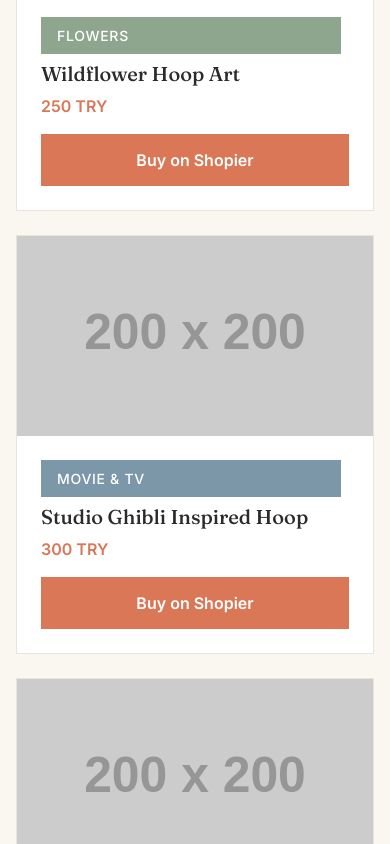
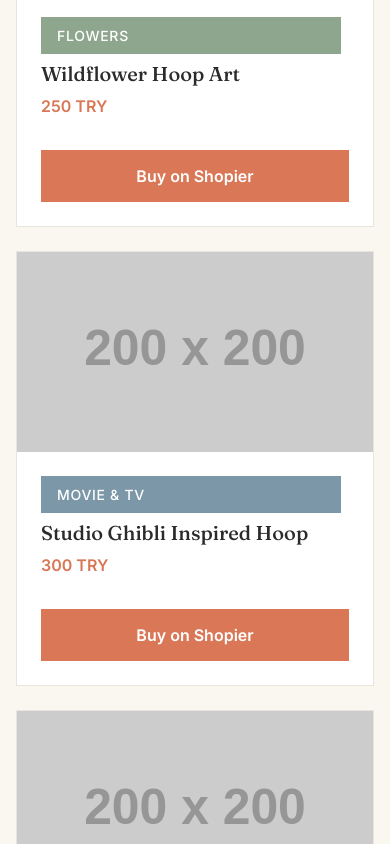
Before and after one commit to neslihanvsr/embroidery-website, a plain HTML site: page index.html in a window 390 px wide. Shown: the part 1140-1984 px from the top of the page. Drawn offline with Linux system fonts and the light colour scheme; placeholder pictures from the web are drawn by us.

Commit message:
Complete Phase 6.3 responsive polish

```diff
--- a/assets/css/components.css
+++ b/assets/css/components.css
@@ -138,6 +138,7 @@
 
 .product-card__button {
   width: 100%; /* Make button full width of card content */
+  margin-top: var(--space-2); /* Ensure consistent spacing from price */
 }
 
 /* --- 4. Navigation Styles --- */
```
Also changed, not shown: 1 other file.
